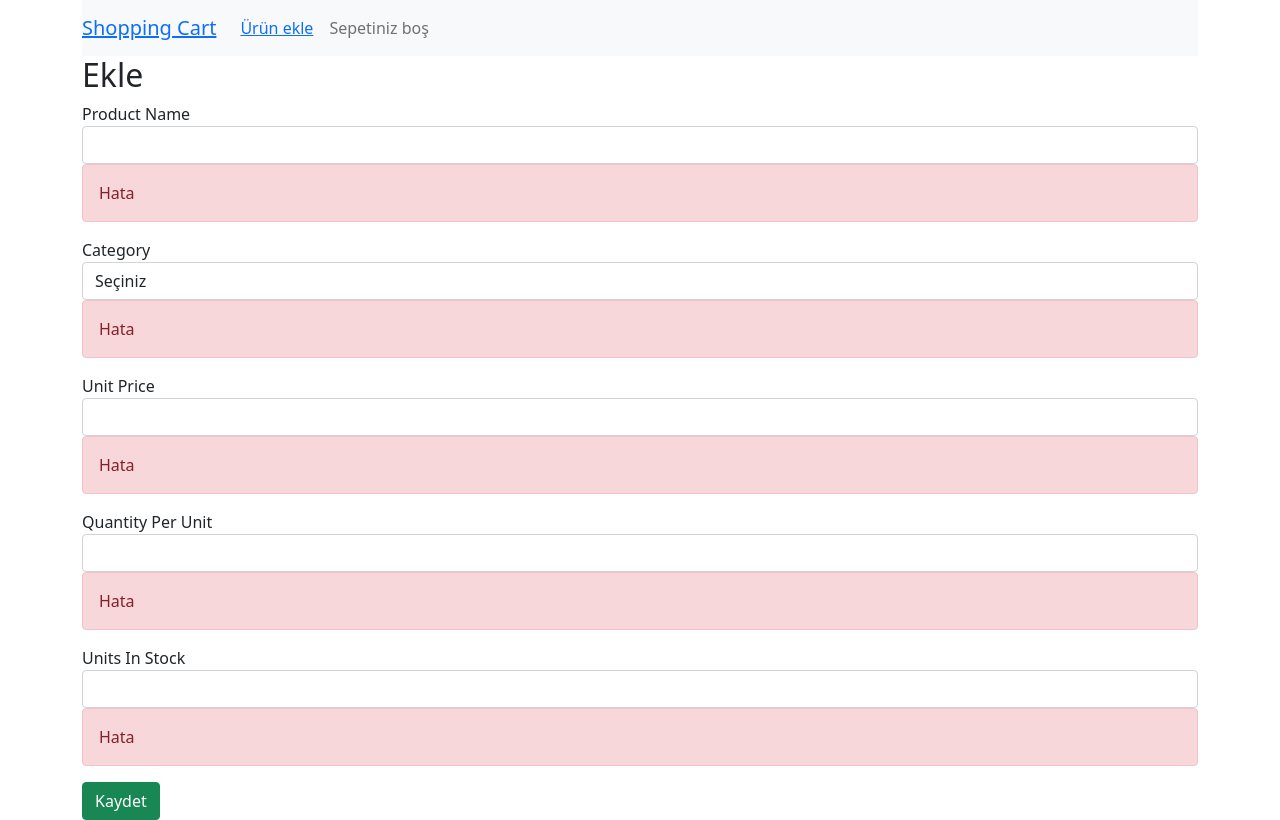
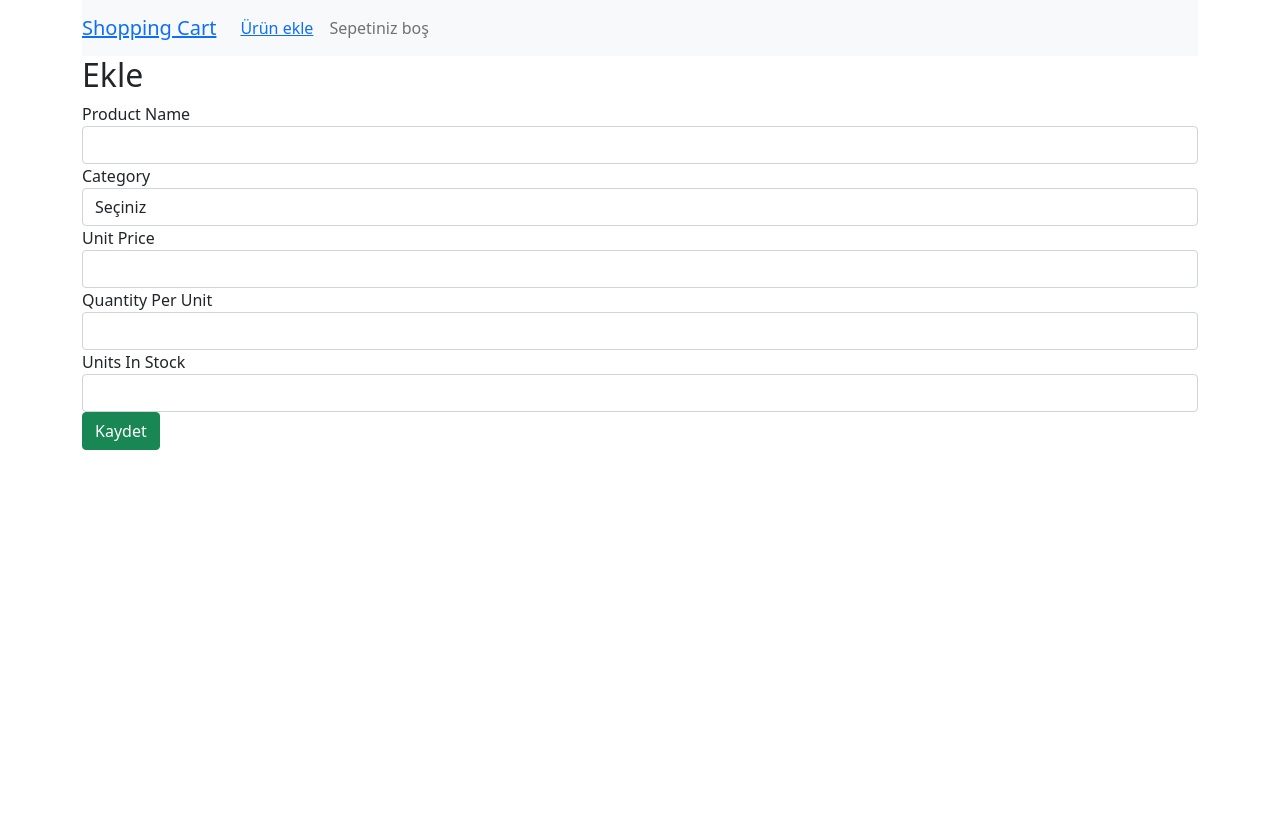
Before and after one commit to alperenkapusuz/Redux-shoppingcart, a React (Create React App) app: page /saveproduct/1 in a window 1280 px wide. Built offline with nearby package versions, Linux system fonts and the light colour scheme; data requests are answered from the project's data file.

Commit message:
validate eklendi

```diff
--- a/src/components/products/AddOrUpdateProduct.js
+++ b/src/components/products/AddOrUpdateProduct.js
@@ -14,6 +14,7 @@ function AddOrUpdateProduct({
   ...props
 }) {
   const [product, setProduct] = useState({ ...props.product });
+  const [errors, setErrors] = useState({});
   useEffect(() => {
     if (categories.length === 0) {
       getCategories();
@@ -27,6 +28,22 @@ function AddOrUpdateProduct({
       ...previousProduct,
       [name]: name === "categoryId" ? parseInt(value, 10) : value,
     }));
+
+    validate(name,value);
+  }
+
+  function validate(name,value) {
+    if (name === "productName" && value === "") {
+      setErrors((previousErrors) => ({
+        ...previousErrors,
+        productName: "Ürün ismi olmalıdır",
+      }));
+    }else{
+      setErrors((previousErrors) => ({
+        ...previousErrors,
+        productName: "",
+      }));
+    }
   }
 
   function handleSave(event) {
@@ -42,6 +59,7 @@ function AddOrUpdateProduct({
       categories={categories}
       onChange={handleChange}
       onSave={handleSave}
+      errors={errors}
     />
   );
 }
@@ -62,8 +80,6 @@ function mapStateToProps(state, ownProps) {
     products: state.productReducer,
     categories: state.categoryListReducer,
   };
-
-
 }
 
 const mapDispatchToProps = {
--- a/src/components/products/ProductDetail.js
+++ b/src/components/products/ProductDetail.js
@@ -2,7 +2,7 @@ import React from "react";
 import SelectInput from "../toolbox/SelectInput";
 import TextInput from "../toolbox/TextInput";
 
-const ProductDetail = ({ categories, product, onSave, onChange }) => {
+const ProductDetail = ({ categories, product, onSave, onChange, errors }) => {
   return (
     <form onSubmit={onSave}>
       <h2>{product.id ? "Güncelle" : "Ekle"}</h2>
@@ -11,7 +11,7 @@ const ProductDetail = ({ categories, product, onSave, onChange }) => {
         label="Product Name"
         value={product.productName}
         onChange={onChange}
-        error="Hata"
+        error={errors.productName}
       />
 
       <SelectInput
@@ -24,7 +24,7 @@ const ProductDetail = ({ categories, product, onSave, onChange }) => {
           text: category.categoryName,
         }))}
         onChange={onChange}
-        error="Hata"
+        error={errors.categoryId}
       />
 
       <TextInput
@@ -32,7 +32,7 @@ const ProductDetail = ({ categories, product, onSave, onChange }) => {
         label="Unit Price"
         value={product.unitPrice}
         onChange={onChange}
-        error="Hata"
+        error={errors.unitPrice}
       />
 
       <TextInput
@@ -40,7 +40,7 @@ const ProductDetail = ({ categories, product, onSave, onChange }) => {
         label="Quantity Per Unit"
         value={product.quantityPerUnit}
         onChange={onChange}
-        error="Hata"
+        error={errors.quantityPerUnit}
       />
 
       <TextInput
@@ -48,7 +48,7 @@ const ProductDetail = ({ categories, product, onSave, onChange }) => {
         label="Units In Stock"
         value={product.unitsInStock}
         onChange={onChange}
-        error="Hata"
+        error={errors.unitsInStock}
       />
 
       <button type="submit" className="btn btn-success">
```
